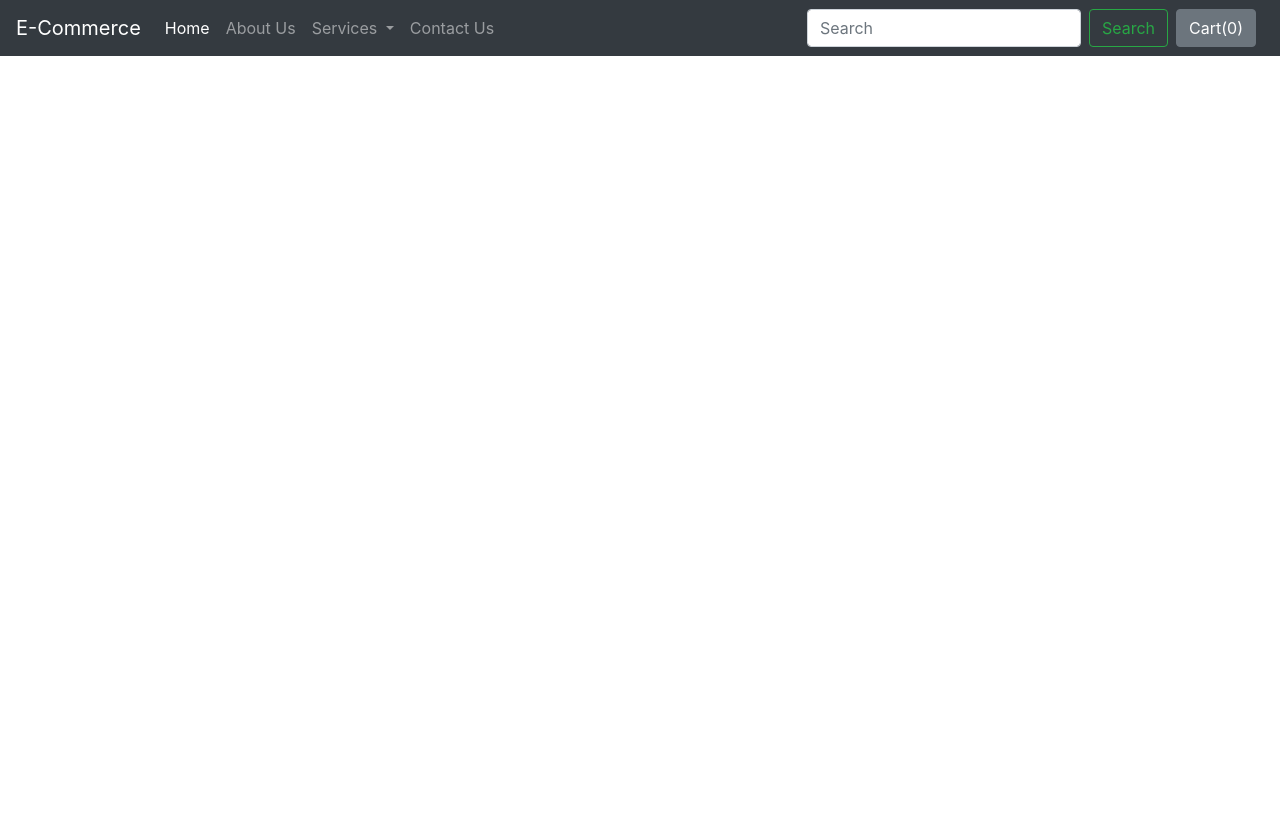
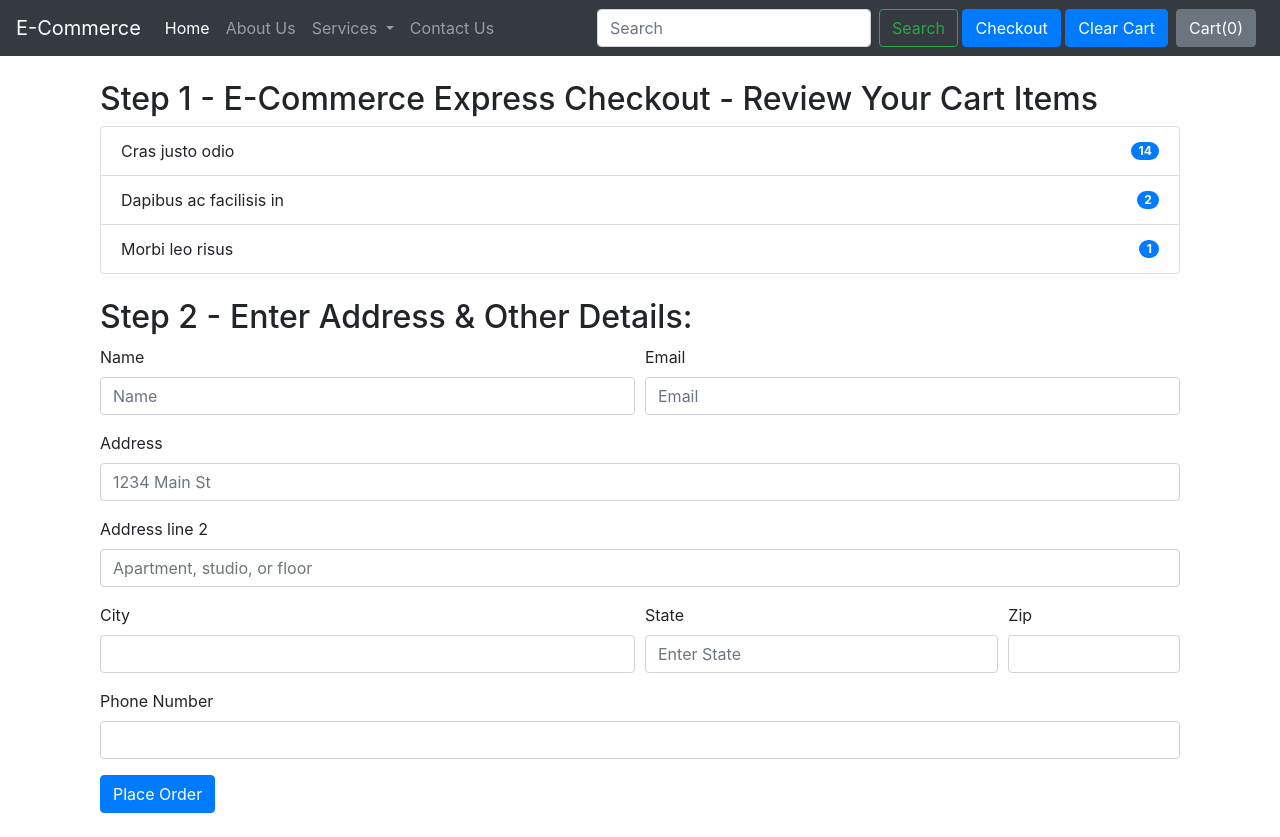
Before and after one commit to aayush999999/my-first-project, a Django app: page /checkout in a window 1280 px wide. Before the commit the page ends 56 px from the top, so only its background shows below. Run offline with Django 4.2, Linux system fonts and the light colour scheme.

Commit message:
checkout tem.

```diff
--- a/templates/checkout.html
+++ b/templates/checkout.html
@@ -1,3 +1,72 @@
 {% extends "navbar.html" %}
 {% load static %}
+
 {% block title %}CHECKOUT{% endblock title %}
+
+{% block body %}
+
+<div class="container">
+    <div class="col my-4">
+        <h2>Step 1 - E-Commerce Express Checkout - Review Your Cart Items</h2>
+        <div id="items">
+            <ul class="list-group">
+                <li class="list-group-item d-flex justify-content-between align-items-center">
+                    Cras justo odio
+                    <span class="badge badge-primary badge-pill">14</span>
+                </li>
+                <li class="list-group-item d-flex justify-content-between align-items-center">
+                    Dapibus ac facilisis in
+                    <span class="badge badge-primary badge-pill">2</span>
+                </li>
+                <li class="list-group-item d-flex justify-content-between align-items-center">
+                    Morbi leo risus
+                    <span class="badge badge-primary badge-pill">1</span>
+                </li>
+            </ul>
+        </div>
+    </div>
+    <div class="col my-4">
+        <h2>Step 2 - Enter Address & Other Details:</h2>
+        <form>
+            <div class="form-row">
+                <div class="form-group col-md-6">
+                    <label for="inputname">Name</label>
+                    <input type="name" class="form-control" id="inputname" placeholder="Name">
+                </div>
+                <div class="form-group col-md-6">
+                    <label for="inputEmail4">Email</label>
+                    <input type="email" class="form-control" id="inputEmail4" placeholder="Email">
+                </div>
+            </div>
+            <div class="form-group">
+                <label for="inputAddress">Address</label>
+                <input type="text" class="form-control" id="inputAddress" placeholder="1234 Main St">
+            </div>
+            <div class="form-group">
+                <label for="inputAddress2">Address line 2</label>
+                <input type="text" class="form-control" id="inputAddress2" placeholder="Apartment, studio, or floor">
+            </div>
+            <div class="form-row">
+                <div class="form-group col-md-6">
+                    <label for="inputCity">City</label>
+                    <input type="text" class="form-control" id="inputCity">
+                </div>
+                <div class="form-group col-md-4">
+                    <label for="inputState">State</label>
+                    <input type="text" class="form-control" id="inputAddress2" placeholder="Enter State">
+                </div>
+                <div class="form-group col-md-2">
+                    <label for="inputZip">Zip</label>
+                    <input type="text" class="form-control" id="inputZip">
+                </div>
+            </div>
+            <div class="form-group">
+                    <label for="inputZip">Phone Number</label>
+                    <input type="tel" class="form-control" id="inputPhone">
+                </div>
+            <button type="submit" class="btn btn-primary">Place Order</button>
+        </form>
+    </div>
+</div>
+
+{% endblock body %}
--- a/templates/navbar.html
+++ b/templates/navbar.html
@@ -43,14 +43,21 @@
           </ul>
           <form class="form-inline my-2 my-lg-0">
             <input class="form-control mr-sm-2" type="search" placeholder="Search" aria-label="Search">
-            <button class="btn btn-outline-success my-2 my-sm-0" type="submit">Search</button>
+            <button class="btn btn-outline-success my-2 my-sm-0" type="submit">Search</button>&nbsp;
           </form>
+          <div>
+            <a href='checkout'><button class='btn btn-primary' id='checkout'>Checkout</button></a>
+               <button class='btn btn-primary' onclick='clearCart()' id='clearCart'>Clear Cart</button>
+            </div>
           <button type="button" class="btn btn-secondary mx-2" id="popcart" data-container="body" data-toggle="popover" data-placement="bottom" data-html="true" data-content="Vivamus
 sagittis lacus vel augue laoreet rutrum faucibus.">
 
 
   Cart(<span id="cart">0</span>)
 </button>
+
+
+
 
 
         </div>
```
Also changed, not shown: templates/stock.html (+12 -8 lines), db.sqlite3, media/seller/images/Grocery_W0qEJzY.jpg (added), media/seller/images/Toy_1BaE0nT.jpg (added).
